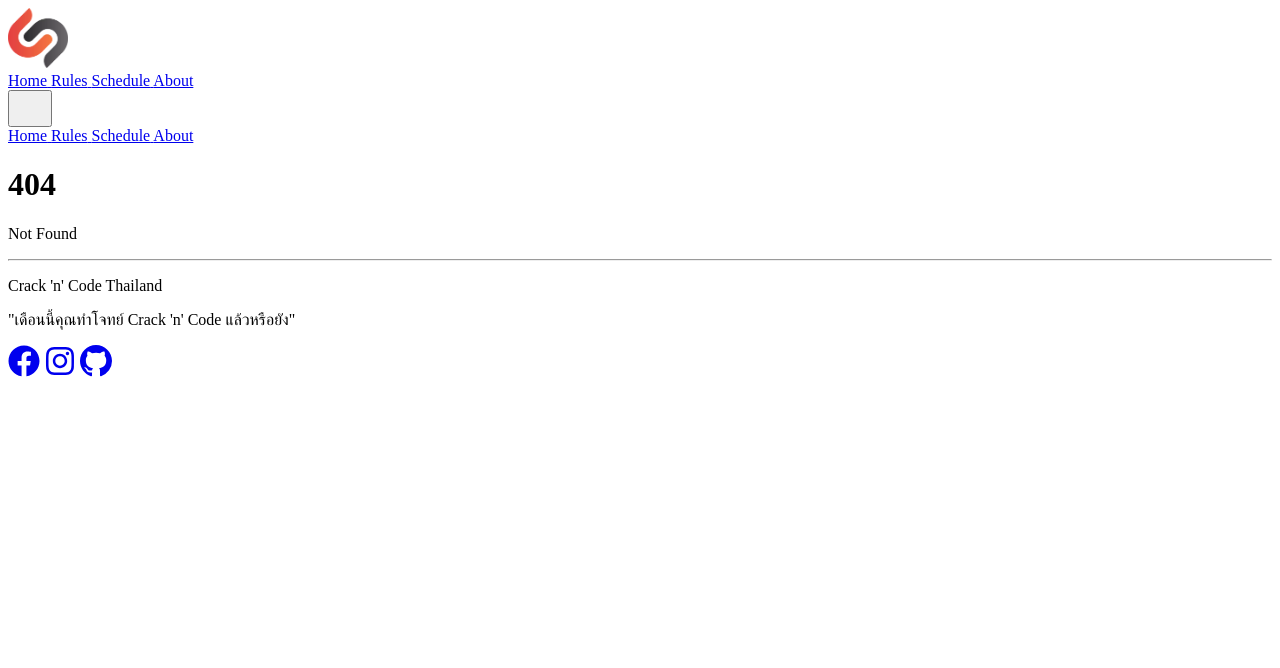
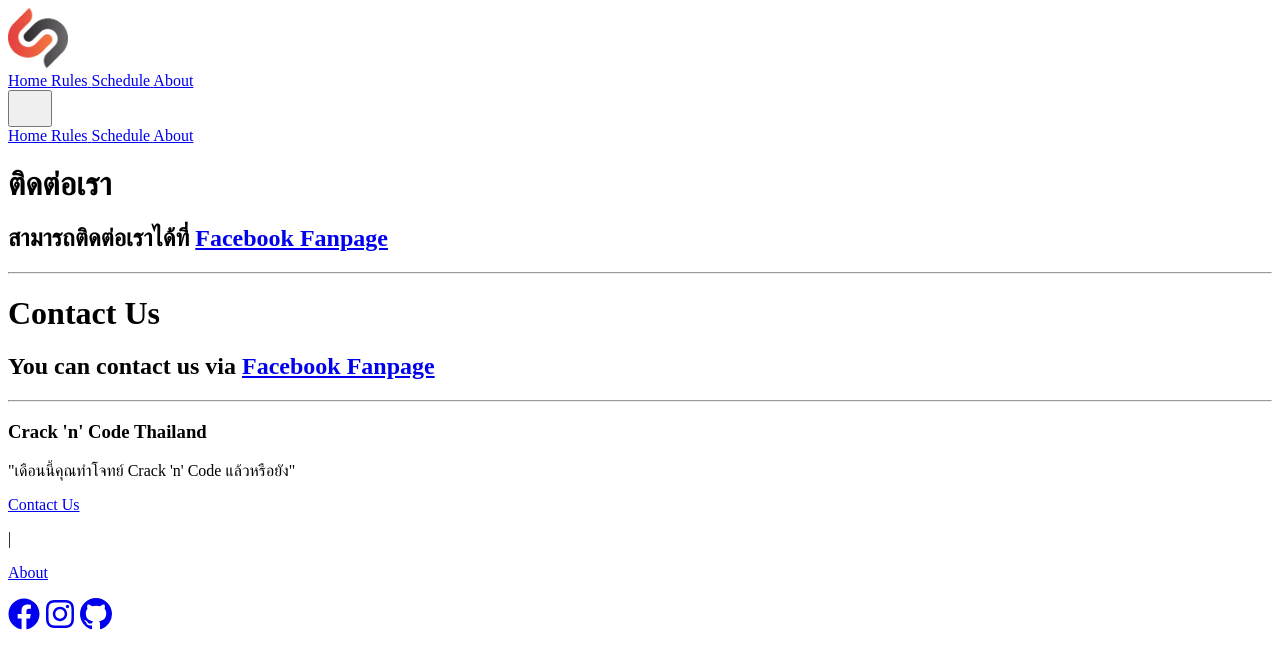
Before and after one commit to crackncode-th/pretoi19-site, a SvelteKit app: page /contact in a window 1280 px wide. Before the commit this address had no page. Shown: the top 668 px of the page. Built offline with nearby package versions, Linux system fonts and the light colour scheme; some icons are missing; a web font is replaced by a local one.

Commit message:
feat: add prize section :tada:

```diff
--- /dev/null
+++ b/src/components/PrizeList.svelte
@@ -0,0 +1,63 @@
+<script>
+	import Card from "$components/elements/Card.svelte";
+</script>
+
+<div class="grid grid-cols-1 gap-3 pt-5">
+	<div>
+		<h2 class="top-prize">คะแนนรวมสูงสุดอันดับ 1</h2>
+		<Card>
+			<div class="p-5">
+				<div class="flex justify-center">
+					<img src="/crackncode.webp" class="w-1/2" alt="first place prize" />
+				</div>
+				<p class="pt-3 text-2xl">รางวัลอันดับที่ 1</p>
+				<p class="pt-2 text-xl text-gray-400">Prize Detail</p>
+			</div>
+		</Card>
+	</div>
+	<div>
+		<h2 class="top-prize">คะแนนรวมสูงสุดอันดับ 2</h2>
+		<Card>
+			<div class="p-5">
+				<div class="flex justify-center">
+					<img src="/crackncode.webp" class="w-1/2" alt="first place prize" />
+				</div>
+				<p class="pt-3 text-2xl">รางวัลอันดับที่ 2</p>
+				<p class="pt-2 text-xl text-gray-400">Prize Detail</p>
+			</div>
+		</Card>
+	</div>
+	<div>
+		<h2 class="top-prize">คะแนนรวมสูงสุดอันดับ 3</h2>
+		<Card>
+			<div class="p-5">
+				<div class="flex justify-center">
+					<img src="/crackncode.webp" class="w-1/2" alt="first place prize" />
+				</div>
+				<p class="pt-3 text-2xl">รางวัลอันดับที่ 3</p>
+				<p class="pt-2 text-xl text-gray-400">Prize Detail</p>
+			</div>
+		</Card>
+	</div>
+	<div>
+		<h2 class="top-prize">คะแนนรวมสูงสุด 16 อันดับแรก</h2>
+		<Card>
+			<div class="p-5">
+				<div class="flex justify-center">
+					<img src="/crackncode.webp" class="w-1/2" alt="first place prize" />
+				</div>
+				<p class="pt-3 text-2xl">รางวัลอันดับที่ 4-16</p>
+				<p class="pt-2 text-xl text-gray-400">Prize Detail</p>
+			</div>
+		</Card>
+	</div>
+</div>
+
+<style lang="postcss">
+	h2 {
+		@apply text-2xl;
+	}
+	.top-prize {
+		@apply font-bold text-red-500;
+	}
+</style>
--- /dev/null
+++ b/src/components/elements/Card.svelte
@@ -0,0 +1,5 @@
+<div class="flex justify-center pb-10 pt-5">
+	<div class="w-2/5 rounded-xl border border-[#080808] bg-[#080808] shadow-lg">
+		<slot />
+	</div>
+</div>
--- a/src/components/layout/Footer.svelte
+++ b/src/components/layout/Footer.svelte
@@ -7,8 +7,23 @@
 
 <footer class="mx-auto my-5 flex w-2/3 flex-col items-center justify-center">
 	<hr class="mb-5 w-full" />
-	<p>Crack 'n' Code Thailand</p>
+	<h3 class="text-lg font-bold">Crack 'n' Code Thailand</h3>
 	<p>"เดือนนี้คุณทำโจทย์ Crack 'n' Code แล้วหรือยัง"</p>
+	<div class="grid grid-cols-3 font-bold text-slate-400">
+		<div>
+			<a href="contact">
+				<p class="">Contact Us</p>
+			</a>
+		</div>
+		<div>
+			<p class="">|</p>
+		</div>
+		<div>
+			<a href="contact">
+				<p class="">About</p>
+			</a>
+		</div>
+	</div>
 	<div class="icons flex flex-row justify-center gap-4">
 		<a href="https://www.facebook.com/profile.php?id=100069611934421" {...ext}>
 			<Facebook />
--- /dev/null
+++ b/src/routes/contact/+page.svelte
@@ -0,0 +1,17 @@
+<main class="page">
+	<h1 class="page-title">ติดต่อเรา</h1>
+	<h2 class="mt-5 text-xl">
+		สามารถติดต่อเราได้ที่ <span class="blue-link"
+			><a href="https://www.facebook.com/profile.php?id=100069611934421">Facebook Fanpage</a></span
+		>
+	</h2>
+	<div class="my-9 flex justify-center">
+		<hr class="w-3/4" />
+	</div>
+	<h1 class="text-5xl font-bold">Contact Us</h1>
+	<h2 class="mt-5 text-xl">
+		You can contact us via <span class="blue-link"
+			><a href="https://www.facebook.com/profile.php?id=100069611934421">Facebook Fanpage</a></span
+		>
+	</h2>
+</main>
--- a/src/routes/schedule/+page.svelte
+++ b/src/routes/schedule/+page.svelte
@@ -1,3 +1,10 @@
 <main class="page">
-	<h1 class="page-title">Coming Soon...</h1>
+	<h1 class="page-title">กำหนดการ</h1>
+	<h2 class="font-bold">Coming Soon...</h2>
 </main>
+
+<style lang="postcss">
+	h2 {
+		@apply mt-4 text-2xl;
+	}
+</style>
```
Also changed, not shown: src/routes/+page.svelte (+13 -3 lines).
